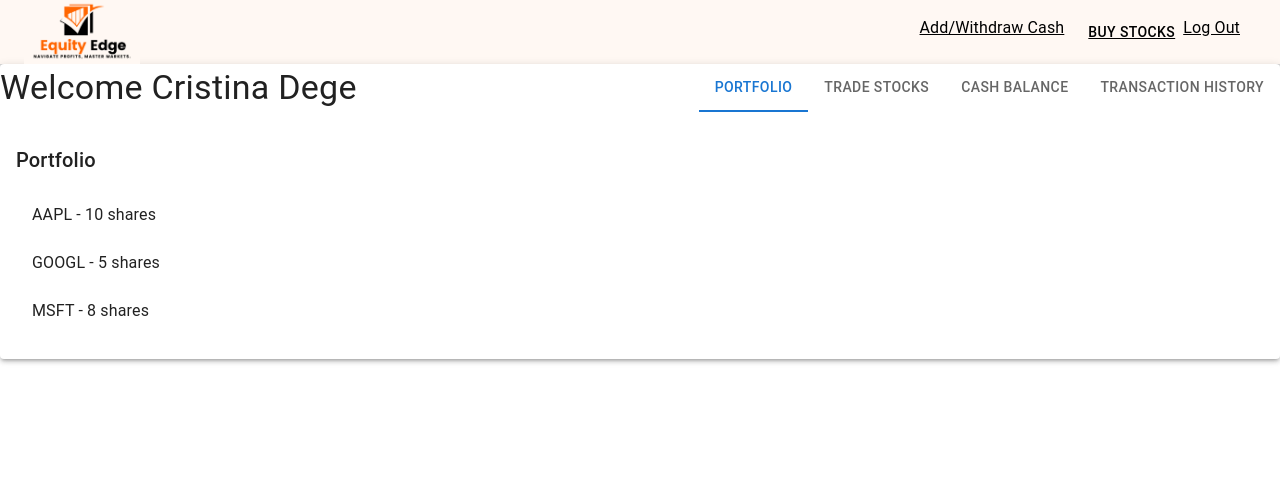
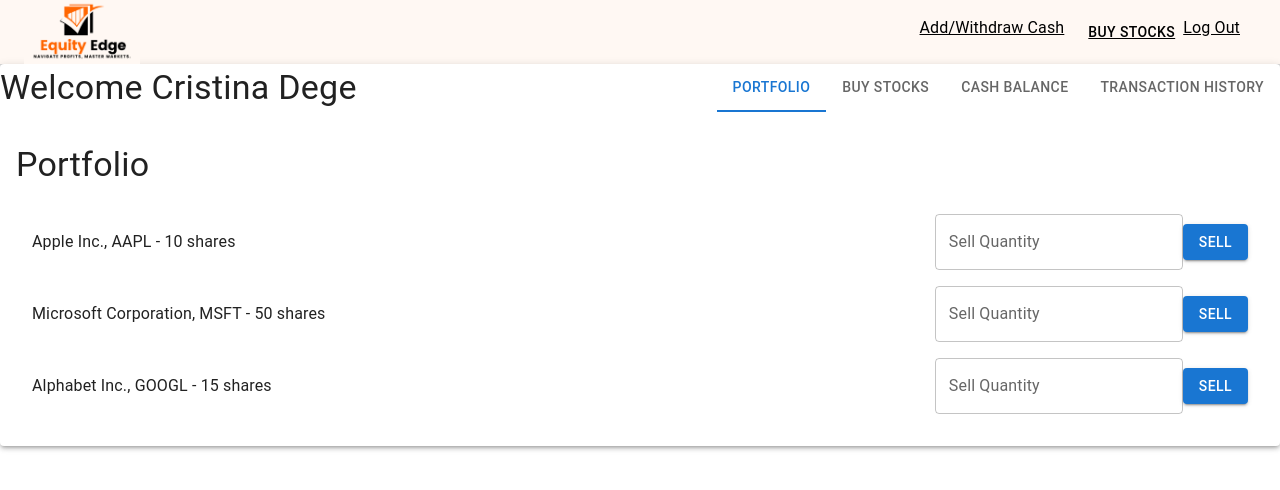
Before and after one commit to crisdege/EquityEdge, a React (Create React App) app in the folder equity-edge/client/: page / in a window 1280 px wide. Shown: the top 490 px of the page. Built offline with nearby package versions, Linux system fonts and the light colour scheme.

Commit message:
added message option to sell stocks from portfolio

```diff
--- a/equity-edge/client/src/UserComponents/Dashboard.js
+++ b/equity-edge/client/src/UserComponents/Dashboard.js
@@ -131,6 +131,7 @@
 import { useNavigate } from "react-router-dom";
 import logo from "../Images/Logo.png";
 import StockMarket from "./StockMarket"; // Import StockMarket component
+import Portfolio from "./Portfolio";
 
 const Dashboard = ({ userId, userFullName }) => {
   const [portfolio, setPortfolio] = useState([]);
@@ -138,14 +139,31 @@
   const [transactionHistory, setTransactionHistory] = useState([]);
   const [selectedTab, setSelectedTab] = useState(0);
   const navigate = useNavigate();
+  const [ownedStocks, setOwnedStocks] = useState({}); // Initialize ownedStocks as an empty object
+  const fakeStocks = [
+    { ticker: "AAPL", name: "Apple Inc.", price: 150, quantity: 10 },
+    {
+      ticker: "MSFT",
+      name: "Microsoft Corporation",
+      price: 200,
+      quantity: 50,
+    },
+    { ticker: "GOOGL", name: "Alphabet Inc.", price: 250, quantity: 15 },
+  ];
+  const sellStock = (symbol) => {
+    // Implement logic to sell stocks
+    // Update the ownedStocks state accordingly
+    // For example:
+    const updatedOwnedStocks = { ...ownedStocks };
+    // Implement logic to decrement the number of shares the user owns for the specified stock symbol
+    updatedOwnedStocks[symbol] -= 1;
+    setOwnedStocks(updatedOwnedStocks);
+  };
 
   useEffect(() => {
     // Simulated data for stocks
-    const fakeStocks = [
-      { symbol: "AAPL", quantity: 10 },
-      { symbol: "GOOGL", quantity: 5 },
-      { symbol: "MSFT", quantity: 8 },
-    ];
+
+    setOwnedStocks(fakeStocks);
 
     // Simulated data for transaction history
     const fakeTransactions = [
@@ -181,29 +199,32 @@
           <Typography variant="h4">Welcome {userFullName}</Typography>
           <Tabs value={selectedTab} onChange={handleChangeTab} centered>
             <Tab label="Portfolio" />
-            <Tab label="Trade Stocks" />
+            <Tab label="Buy Stocks" />
             <Tab label="Cash Balance" />
             <Tab label="Transaction History" />
           </Tabs>
         </Box>
         <div style={{ padding: "16px" }}>
           {selectedTab === 0 && (
-            <div>
-              <Typography variant="h6" gutterBottom>
-                Portfolio
-              </Typography>
-              <List>
-                {portfolio.map((stock) => (
-                  <ListItem key={stock.symbol}>
-                    <ListItemText
-                      primary={`${stock.symbol} - ${stock.quantity} shares`}
-                    />
-                  </ListItem>
-                ))}
-              </List>
-            </div>
+            <Portfolio ownedStocks={fakeStocks} />
+            // <div>
+            //   <Typography variant="h6" gutterBottom>
+            //     Portfolio
+            //   </Typography>
+            //   <List>
+            //     {portfolio.map((stock) => (
+            //       <ListItem key={stock.ticker}>
+            //         <ListItemText
+            //           primary={`${stock.name} - ${stock.quantity} shares`}
+            //         />
+            //       </ListItem>
+            //     ))}
+            //   </List>
+            // </div>
           )}
-          {selectedTab === 1 && <StockMarket />}{" "}
+          {selectedTab === 1 && (
+            <StockMarket ownedStocks={ownedStocks} sellStock={sellStock} />
+          )}{" "}
           {/* Render StockMarket component when "Trade Stocks" tab is selected */}
           {selectedTab === 2 && (
             <div>
--- /dev/null
+++ b/equity-edge/client/src/UserComponents/Portfolio.js
@@ -0,0 +1,55 @@
+import React, { useState } from "react";
+import {
+  Typography,
+  List,
+  ListItem,
+  ListItemText,
+  TextField,
+  Button,
+} from "@mui/material";
+
+const Portfolio = ({ ownedStocks, sellStock }) => {
+  const [sellQuantity, setSellQuantity] = useState({});
+
+  const handleChange = (event, symbol) => {
+    const { value } = event.target;
+    setSellQuantity({ ...sellQuantity, [symbol]: parseInt(value) || 0 });
+  };
+
+  const handleSell = (symbol) => {
+    sellStock(symbol, sellQuantity[symbol] || 0);
+    setSellQuantity({ ...sellQuantity, [symbol]: 0 });
+  };
+  console.log(ownedStocks);
+  return (
+    <div>
+      <Typography variant="h4" gutterBottom>
+        Portfolio
+      </Typography>
+      <List>
+        {ownedStocks.map((stock) => (
+          <ListItem key={stock.ticker}>
+            <ListItemText
+              primary={`${stock.name}, ${stock.ticker} - ${stock.quantity} shares`}
+            />
+            <TextField
+              type="number"
+              label="Sell Quantity"
+              value={sellQuantity[stock.ticker] || ""}
+              onChange={(event) => handleChange(event, stock.ticker)}
+            />
+            <Button
+              variant="contained"
+              color="primary"
+              onClick={() => handleSell(stock.symbol)}
+            >
+              Sell
+            </Button>
+          </ListItem>
+        ))}
+      </List>
+    </div>
+  );
+};
+
+export default Portfolio;
```
